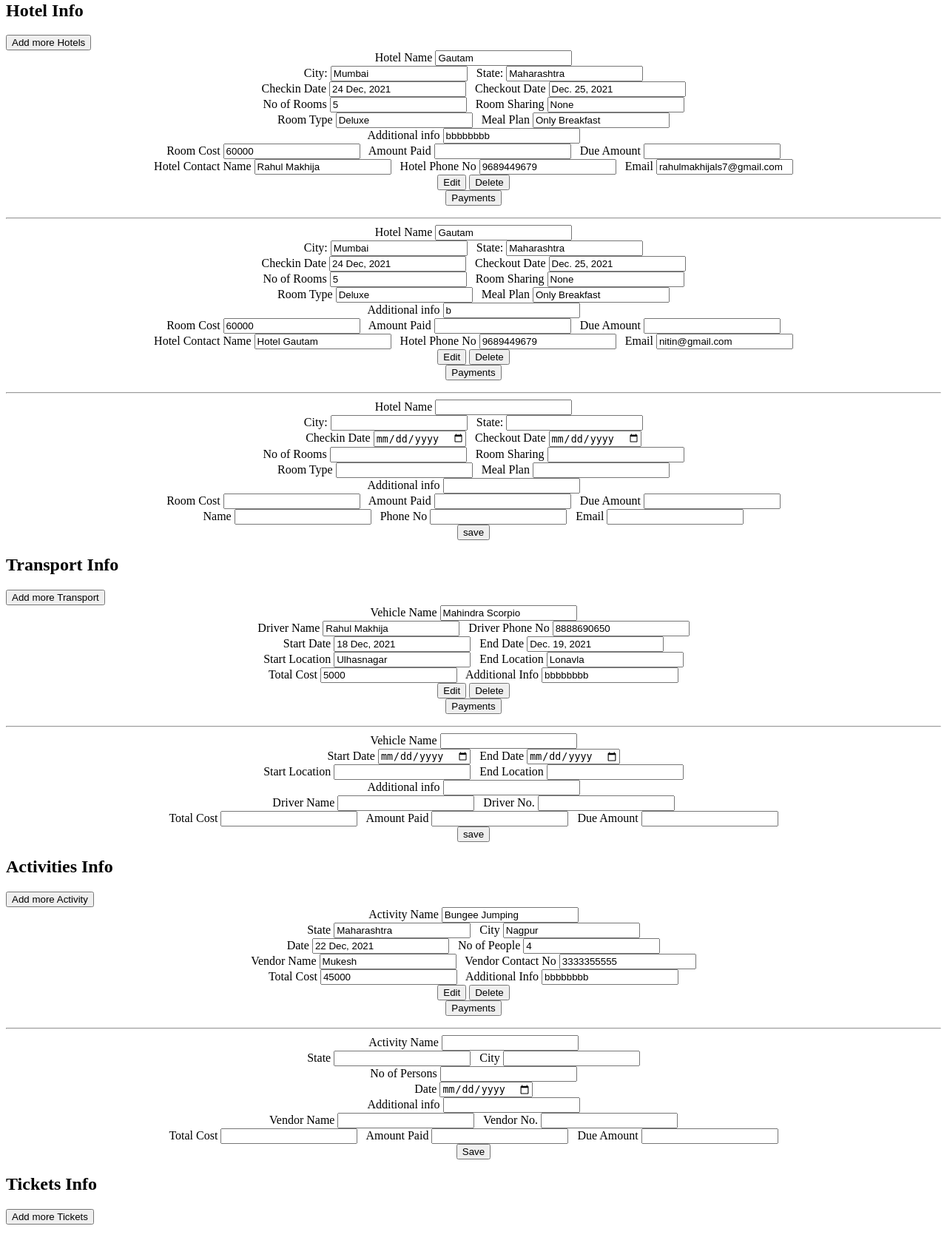
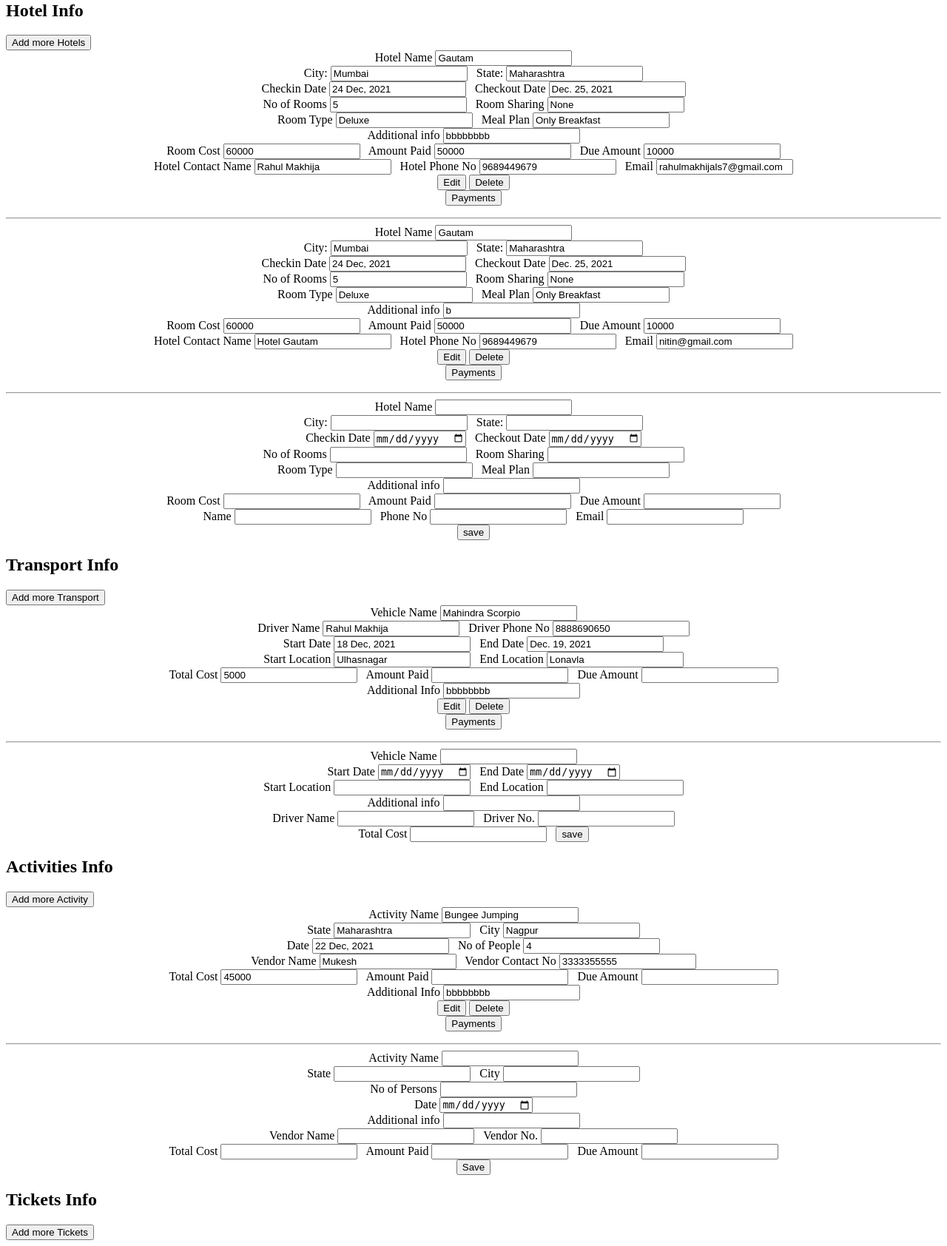
Before and after one commit to rahulmakhijasg8/uaerp, a Django app: page /b/b/d/4/ in a window 1280 px wide. Shown: the part 904-2588 px from the top of the page at 74% size. Before the commit the page ends 2559 px from the top, so only its background shows below. Run offline with Django 3.2, Linux system fonts and the light colour scheme; data comes from the database, SQL or seed files in the repository; some libraries are stand-ins or nearby versions.

Commit message:
5 commit

```diff
--- a/assign/settings.py
+++ b/assign/settings.py
@@ -144,5 +144,5 @@
 EMAIL_USE_TLS = True
 EMAIL_USE_SSL = False
 EMAIL_PORT = 587
-EMAIL_HOST_USER = 'xxxxxxxxxx@gmail.com' # email id
-EMAIL_HOST_PASSWORD = "xxxxxxxxx" # password
+EMAIL_HOST_USER = 'rahulmakhijals7@gmail.com' # email id
+EMAIL_HOST_PASSWORD = "arsenewenger" # password
--- a/form/templates/b.html
+++ b/form/templates/b.html
@@ -1,3 +1,4 @@
+{% load mathfilters %}
 <style>
     table, th, td {
    border: 5px solid  #96D4D4;
@@ -32,7 +33,7 @@
              <td>{{entry.Trip_Name}}</td>
              <td>{{entry.Name}}</td>
              <td>{{entry.Total_Cost}}</td>
-             <td>{{entry.Amount_Paid}}</td>
+             <td>{{entry.Due_amount}}</td>
              <td>{{entry.Due_Date}}
                  <a href="b/d/{{entry.id}}" target="_blank">link</a></td>
 
--- a/form/templates/d.html
+++ b/form/templates/d.html
@@ -26,7 +26,7 @@
     <input id="amountpaid" type= 'number' name="Amountpaid" value="{{amtpaid}}" onloadeddata="calculate()" readonly ><br>
     <label  >Due Amount </label>
     {% with x=a.Total_Cost y=amtpaid %}
-    <input id="dueamount" type="number" name="amountpaid" value={{x|sub:y}}  >&nbsp;&nbsp;
+    <input id="dueamount" type="number" name="dueamount" value={{x|sub:y}}  >&nbsp;&nbsp;
     {% endwith %}
     <label  >Due Date </label>
     <input id="duedate" type= 'text' name="Duedate" value="{{a.Due_Date}}" required readonly><br>
@@ -53,9 +53,9 @@
     <label  >Created By </label>
     <input id="tcreatedby" type= 'text' name="Createdby" value="{{a.Created_by}}"><br>
     <label  >Start Date </label>
-    <input type="date" id="tstartdate" type="date" name="Startdate" value="{{a.Start_Date}}">&nbsp;&nbsp;
+    <input type="text" id="tstartdate" name="Startdate" value="{{a.Start_Date}}">&nbsp;&nbsp;
     <label  >End Date </label>
-    <input type="date" id="tenddate" type="date" name="Enddate" value="{{a.End_Date}}"><br>
+    <input type="text" id="tenddate"  name="Enddate" value="{{a.End_Date}}"><br>
     <label  >City: </label>
     <input id="tcity" type= 'text' name="Tripcity" value="{{a.City}}" required>&nbsp;&nbsp;
     <label  >State: </label>
@@ -65,16 +65,17 @@
     <label  >Additional info </label>
     <input id="tadditionalinfo" type= 'text' name="Additionalinfo" value="{{a.Additional_info}}" required><br>
     <label  >Total Cost </label>
-    <input id="ttotalcost" type= 'text' name="Totalcost" value="{{a.Total_Cost}}" required>&nbsp;&nbsp;
+    <input id="ttotalcost" type= 'number' name="Totalcost" value="{{a.Total_Cost}}" required>&nbsp;&nbsp;
     <label  >Amount Paid </label>
-    <input id="tamountpaid" type= 'text' name="Amountpaid" value="{{amtpaid}}" required><br>
+    <input id="tamountpaid" type= 'integer' name="Amountpaid" value="{{amtpaid}}" required><br>
+    {% with x=a.Total_Cost y=amtpaid %}
+    <input id="dueamount" type="number" name="dueamount" value={{x|sub:y}}  >&nbsp;&nbsp;
+    {% endwith %}
     <label  >Due Date </label>
-    <input id="tduedate" type="date" name="Duedate" value="{{a.Due_Date}}"><br>
+    <input id="tduedate" type="text" name="Duedate" value="{{a.Due_Date}}"><br>
 
     <input type="submit" value="submit" id="btnsave" class="myElement" form="id01">
 </form>
-
-
 
 <button onclick="document.getElementById('id01').style.display='block'" style="width:auto;">Update Booking
     Details</button>
@@ -198,11 +199,13 @@
             <label  >Additional info </label>
             <input id="tadditionalinfo" type= 'text' name="Additionalinfo" value="{{entry.Additional_info}}" required><br>
             <label  >Room Cost </label>
-            <input id="ttotalcost" type= 'text' name="Roomcost" value="{{entry.Total_Cost}}" required>&nbsp;&nbsp;
+            <input id="ttotalcost" type= 'number' name="Roomcost" value="{{entry.Total_Cost}}" required>&nbsp;&nbsp;
             <label  >Amount Paid </label>
-            <input id="amountpaid" type= 'number' name="Amountpaid" value="" required readonly>&nbsp;&nbsp;
+            <input id="amountpaid" type= 'number' name="Amountpaid" value="{{entry.Amount_Paid}}" required readonly>&nbsp;&nbsp;
             <label  >Due Amount </label>
-            <input id="duedate" type= 'text' name="Duedate" value="" required readonly><br>
+            {% with x=entry.Total_Cost y=entry.Amount_Paid %}
+            <input id="duedate" type= 'number' name="Duedate" value={{x|sub:y}} required readonly><br>
+            {% endwith %}
             <label  >Hotel Contact Name </label>
             <input id="tamountpaid" type= 'text' name="Name" value="{{entry.Hotel_Contact_Name}}" required>&nbsp;&nbsp;
             <label  >Hotel Phone No </label>
@@ -290,7 +293,14 @@
             <label  >End Location </label>
             <input type= 'text' id="deloc" name="Roomsharing" value="{{entry.End_Location}}"><br>
             <label  >Total Cost </label>
-            <input type= 'text' id="dtotalcost" type= 'text' name="Roomtype" value="{{entry.Total_Cost}}">&nbsp;&nbsp;
+            <input type= 'number' id="dtotalcost" name="Roomtype" value="{{entry.Total_Cost}}">&nbsp;&nbsp;
+            <label  >Amount Paid </label>
+            <input id="amountpaid" type= 'number' name="Amountpaid" value="{{entry.Amount_Paid}}" required readonly>&nbsp;&nbsp;
+            <label  >Due Amount </label>
+            {% with x=entry.Total_Cost y=entry.Amount_Paid %}
+            <input id="duedate" type= 'number' name="Duedate" value={{x|sub:y}} required readonly><br>
+            {% endwith %}
+
             <label  >Additional Info </label>
             <input id="dadditionalinfo" type= 'text' name="Mealplan" value="{{entry.Additional_info}}" required><br>
             <input type="button" value="Edit" class="tbtn-edit" id="btn-edit-{{entry.id}}" data-tid="{{entry.id}}">
@@ -325,10 +335,6 @@
     <input type="number"   id="dno" name="dno" ><br>
     <label for="your_name">Total Cost </label>
     <input type="number"   id="tttotalcost" name="totalcost" >&nbsp;&nbsp;
-    <label for="your_name">Amount Paid </label>
-    <input type="number"   id="amountpaid" name="amountpaid" >&nbsp;&nbsp;
-    <label for="your_name">Due Amount </label>
-    <input type="number"   id="dueamount" name="dueamount" ><br>
 
     <input type="button" name="" value="save" id="tbtn">
 
@@ -355,7 +361,15 @@
             <label  >Vendor Contact No </label>
             <input type= 'number' id="avno" name="Roomsharing" value="{{entry.Vendor_Contact_No}}"><br>
             <label  >Total Cost </label>
-            <input type= 'text' id="atotalcost" type= 'number' name="Roomtype" value="{{entry.Total_Cost}}">&nbsp;&nbsp;
+            <input type= 'number' id="atotalcost" type= 'number' name="Roomtype" value="{{entry.Total_Cost}}">&nbsp;&nbsp;
+            <label  >Amount Paid </label>
+            <input id="amountpaid" type= 'number' name="Amountpaid" value="{{entry.Amount_Paid}}" required readonly>&nbsp;&nbsp;
+            <label  >Due Amount </label>
+
+            {% with x=entry.Total_Cost y=entry.Amount_Paid %}
+            <input id="duedate" type= 'number' name="Duedate" value={{x|sub:y}} required readonly><br>
+            {% endwith %}
+
             <label  >Additional Info </label>
             <input id="aadditionalinfo" type= 'text' name="Mealplan" value="{{entry.Additional_info}}" required><br>
             <input type="button" value="Edit" class="abtn-edit" data-aid="{{entry.id}}">
@@ -434,16 +448,7 @@
     }
 </style>
 
-<script>
-    var moda = document.getElementById('id0');
 
-    window.onclick = function (event) {
-        if (event.target == moda) {
-            moda.style.display = "none";
-        }
-    }
-
-</script>
 
 
 
@@ -608,8 +613,8 @@
         let vadditionalinfo = $("#vadditionalinfo").val();
         let dname = $("#drname").val();
         let dno = $("#dno").val();
-        let totalcost = $("#totalcost").val();
-        let amountpaid = $("#amountpaid").val();
+        let totalcost = $("#tttotalcost").val();
+        let amountpaid = $("#tamountpaid").val();
         let dueamount = $("#dueamount").val();
         let csr = $("input[name=csrfmiddlewaretoken").val();
         console.log(id);
--- a/form/templates/f.html
+++ b/form/templates/f.html
@@ -3,8 +3,6 @@
     {% csrf_token %}
     <div id="compulsary-fields">
         <label for="your_name" >Booking ID {{id}} </label><br>
-        <label for="your_name">Payment Type </label>
-        <input id="type" type="text" name="type" required><br>
         <label for="your_name">Amount </label>
         <input id="amount" type="number" name="amount" required><br>
         <label for="your_name">Date</label>
--- a/form/templates/mail.html
+++ b/form/templates/mail.html
@@ -176,7 +176,7 @@
               </tr>
 
               <tr>
-                <td class="left-align">Payment {{payinfo.id}}</td>
+                <td class="left-align">Payment </td>
                 <td class="right-align cost">Rs. {{payinfo.Amount}}</td>
               </tr>
 
@@ -190,7 +190,7 @@
               </tr>
               <tr>
                 <td class="left-align">Due Amount</td>
-                <td class="right-align cost">Rs. {{due_payment_amount}}</td>
+                <td class="right-align cost">Rs. {{bookinginfo.Due_amount}}</td>
               </tr>
             </tbody>
           </table>
--- a/form/views.py
+++ b/form/views.py
@@ -95,6 +95,7 @@
     Entryform = myFilter.qs
     return render (request,'b.html',{'Entryform':Entryform,'myFilter':myFilter})
 from django.views.decorators.csrf import csrf_exempt
+from datetime import datetime
 
 @csrf_exempt
 def d(request,id):
@@ -102,6 +103,7 @@
     a = Bookinginfo.objects.get(id=id)
     b = Paymentinfo.objects.filter(Bookingkey=id).all()
     amtpaid =Paymentinfo.objects.filter(Bookingkey=id,Payment_Type='Customer').aggregate(Sum('Amount'))
+    Bookinginfo.objects.filter(id=id).update(Amount_Paid=amtpaid['Amount__sum'])
     pinfo = PersonalInfo.objects.filter(connections__Bookingkey=id)
     transport = Transportinfo.objects.filter(Bookingkey=id).all()
     activity = Activitiesinfo.objects.filter(Bookingkey=id).all()
@@ -117,22 +119,25 @@
         additionalinfo = request.POST['Additionalinfo']
         totalcost = request.POST['Totalcost']
         amountpaid = request.POST['Amountpaid']
+        dueamount = request.POST['dueamount']
         duedate = request.POST['Duedate']
-
-
+        date = datetime.strptime(startdate, '%b. %d, %Y').date()
+        edate = datetime.strptime(enddate, '%b. %d, %Y').date()
+        ddate = datetime.strptime(duedate, '%b. %d, %Y').date()
         bookinginfo=Bookinginfo.objects.get(id=id)
 
 
         bookinginfo.Trip_Name=name
         bookinginfo.City = city
         bookinginfo.Created_by = createdby
-        bookinginfo.Start_Date = startdate
-        bookinginfo.End_Date = enddate
+        bookinginfo.Start_Date = date
+        bookinginfo.End_Date = edate
         bookinginfo.No_of_People = noofpeople
         bookinginfo.Additional_info = additionalinfo
         bookinginfo.Total_Cost = totalcost
         bookinginfo.Amount_Paid = amountpaid
-        bookinginfo.Due_Date = duedate
+        bookinginfo.Due_amount = dueamount
+        bookinginfo.Due_Date = ddate
         bookinginfo.save()
 
 
@@ -146,7 +151,6 @@
     id=id
     bookinginfo = Bookinginfo.objects.get(id=id)
     if request.method == 'POST':
-        type = request.POST.get('type')
         amount = request.POST.get('amount')
         date = request.POST.get('date')
         mode = request.POST.get('mode')
@@ -154,6 +158,8 @@
 
         Paymentinfo.objects.create(Bookingkey=bookinginfo,Payment_Type='Customer',Amount=amount,Date=date,
                                     Mode_of_payment=mode,Additional_info=info)
+        amtpaid =Paymentinfo.objects.filter(Bookingkey=id,Payment_Type='Customer').aggregate(Sum('Amount'))
+        Bookinginfo.objects.filter(id=id).update(Amount_Paid=amtpaid['Amount__sum'])
     return render(request, 'f.html',{'id':id})
 
 def f(request,id):
@@ -289,7 +295,7 @@
 
         tinfo = Transportinfo.objects.filter(Bookingkey=id).values()
         info = list(tinfo)
-        print(info)
+        #print(info)
         # hotelinfoserializer = Hotelinfoserializer(hotelinfo)
         # print(hotelinfoserializer.data)
         return Response({'status':'save', 'info':info})
@@ -337,7 +343,7 @@
 
         ainfo = Activitiesinfo.objects.filter(Bookingkey=id).values()
         info = list(ainfo)
-        print(info)
+        #print(info)
         # hotelinfoserializer = Hotelinfoserializer(hotelinfo)
         # print(hotelinfoserializer.data)
         return Response({'status':'save', 'info':info})
@@ -363,7 +369,7 @@
                  "Checkin_Date":hi.Checkin_Date,"Checktout_Date":hi.Checktout_Date,"No_of_rooms":hi.No_of_rooms,
                    "Room_Type":hi.Room_Type,"Meal_Plan":hi.Meal_Plan,"Room_Sharing_Option":hi.Room_Sharing_Option,
                     "Hotel_Contact_Name":hi.Hotel_Contact_Name,"Hotel_Contact_No":hi.Hotel_Contact_No,"Hemail":hi.Hemail,
-                    "Total_Cost":hi.Total_Cost,"Amount_Paid":hi.Amount_Paid,"Due_Amount":hi.Due_Amount,"Additional_info":hi.Additional_info}
+                    "Total_Cost":hi.Total_Cost,"Additional_info":hi.Additional_info}
 
         return JsonResponse(hidata)
 
@@ -444,6 +450,10 @@
 
         Paymentinfo.objects.create(Bookingkey=bookinginfo,Hpaymentskey=hotelinfo,Payment_Type='Hotel',Amount=amount,Date=date,
                                     Mode_of_payment=mode,Additional_info=info)
+        amtpaid=Paymentinfo.objects.filter(Hpaymentskey=hotelinfo).aggregate(Sum('Amount'))
+        print(amtpaid)
+        Hotelinfo.objects.filter(id=hid).update(Amount_Paid=int(amtpaid['Amount__sum']))
+        print(type(amtpaid['Amount__sum']))
     return render(request, 'hotelpayments.html',{'id':id})
 
 def transport_payments(request,id,tid):
@@ -459,6 +469,9 @@
 
         Paymentinfo.objects.create(Bookingkey=bookinginfo,Tpaymentskey=transportinfo,Payment_Type='Transport',Amount=amount,Date=date,
                                     Mode_of_payment=mode,Additional_info=info)
+        amtpaid=Paymentinfo.objects.filter(Tpaymentskey=transportinfo).aggregate(Sum('Amount'))
+        print(amtpaid)
+        Transportinfo.objects.filter(id=tid).update(Amount_Paid=amtpaid['Amount__sum'])
     return render(request, 'hotelpayments.html',{'id':id})
 
 def activity_payments(request,id,aid):
@@ -474,6 +487,8 @@
 
         Paymentinfo.objects.create(Bookingkey=bookinginfo,Apaymentskey=activityinfo,Payment_Type='Activity',Amount=amount,Date=date,
                                     Mode_of_payment=mode,Additional_info=info)
+        amtpaid=Paymentinfo.objects.filter(Apaymentskey=activityinfo).aggregate(Sum('Amount'))
+        Activitiesinfo.objects.filter(id=aid).update(Amount_Paid=amtpaid['Amount__sum'])
     return render(request, 'hotelpayments.html',{'id':id})
 
 
```
Also changed, not shown: form/models.py (+24 -5 lines), form/migrations/0032_auto_20211226_1853.py (added), form/migrations/0033_alter_hotelinfo_due_amount.py (added), form/migrations/0034_alter_hotelinfo_due_amount.py (added), form/migrations/0035_rename_due_amount_hotelinfo_due_amount.py (added), form/migrations/0036_alter_hotelinfo_due_amount.py (added), form/migrations/0037_alter_activitiesinfo_due_amount.py (added), form/migrations/0038_auto_20211227_0001.py (added), 1 other file.
